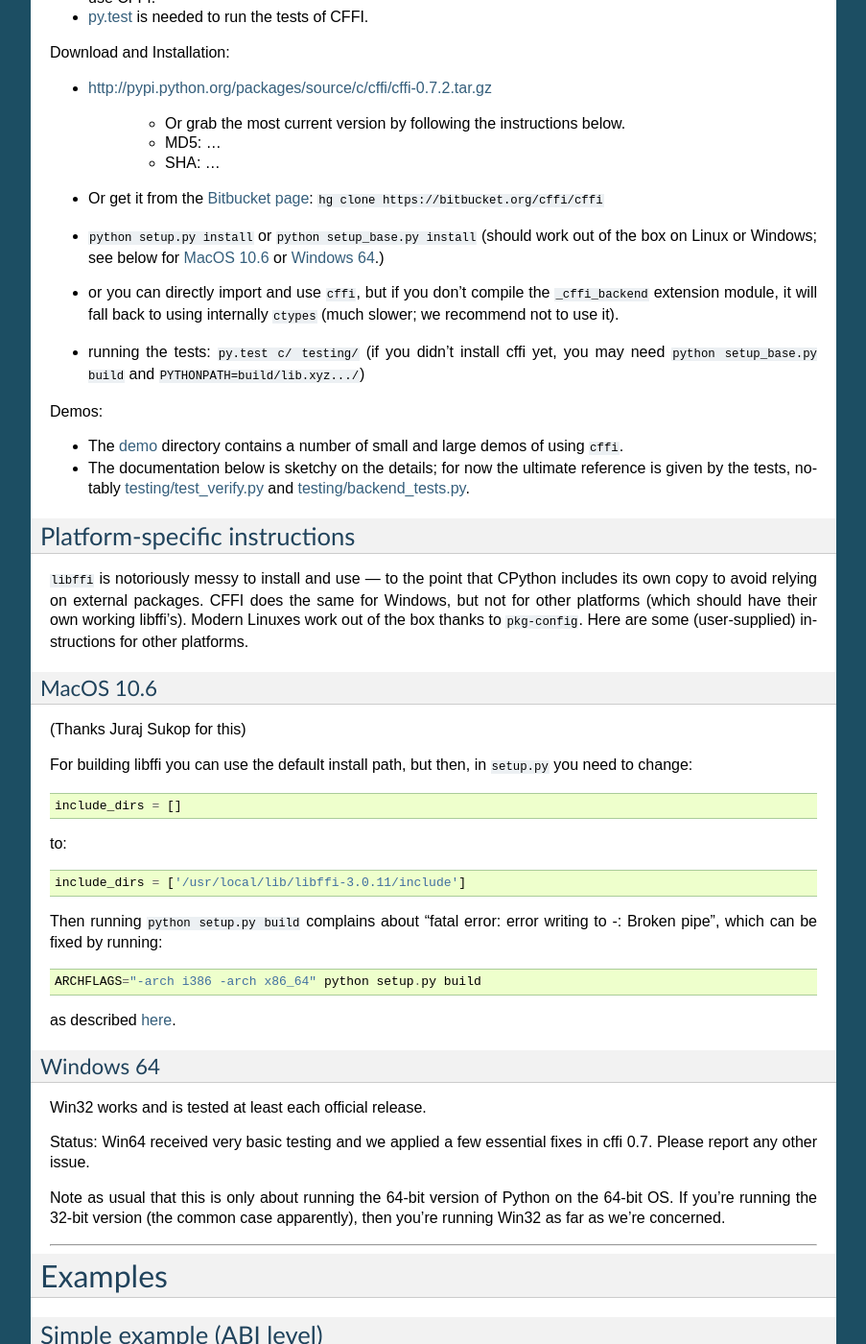
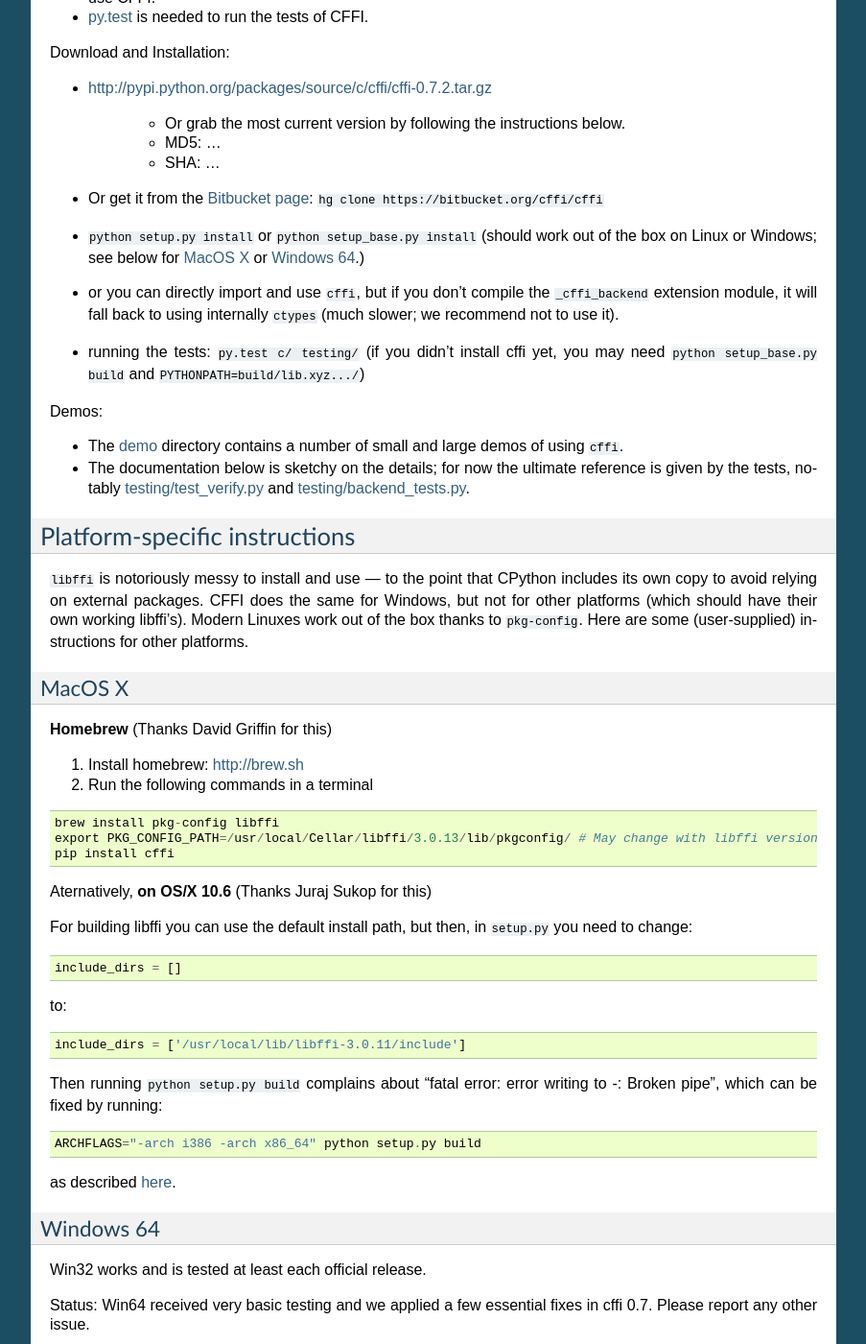
Before and after one commit to tharvik/cffi, a Sphinx documentation site: the page built from doc/source/index.rst, in a window 1280 px wide and 1400 px high, scrolled down 980 px. Shown: the whole window at 96% size, without its empty margins (198-1101 px from the left). Built offline with Sphinx 7.4.7, drawn with Linux system fonts in a browser that asks for light colours.

Commit message:
Added Homebrew instructions

```diff
--- a/doc/source/index.rst
+++ b/doc/source/index.rst
@@ -101,7 +101,7 @@ Download and Installation:
 
 * ``python setup.py install`` or ``python setup_base.py install``
   (should work out of the box on Linux or Windows; see below for
-  `MacOS 10.6`_ or `Windows 64`_.)
+  `MacOS X`_ or `Windows 64`_.)
 
 * or you can directly import and use ``cffi``, but if you don't
   compile the ``_cffi_backend`` extension module, it will fall back
@@ -138,10 +138,23 @@ Modern Linuxes work out of the box thanks to ``pkg-config``.  Here are some
 (user-supplied) instructions for other platforms.
 
 
-MacOS 10.6
-++++++++++
-
-(Thanks Juraj Sukop for this)
+MacOS X
++++++++
+
+**Homebrew** (Thanks David Griffin for this)
+
+1) Install homebrew: http://brew.sh
+
+2) Run the following commands in a terminal
+
+::
+
+    brew install pkg-config libffi
+    export PKG_CONFIG_PATH=/usr/local/Cellar/libffi/3.0.13/lib/pkgconfig/ # May change with libffi version
+    pip install cffi
+
+
+Aternatively, **on OS/X 10.6** (Thanks Juraj Sukop for this)
 
 For building libffi you can use the default install path, but then, in
 ``setup.py`` you need to change::
```
